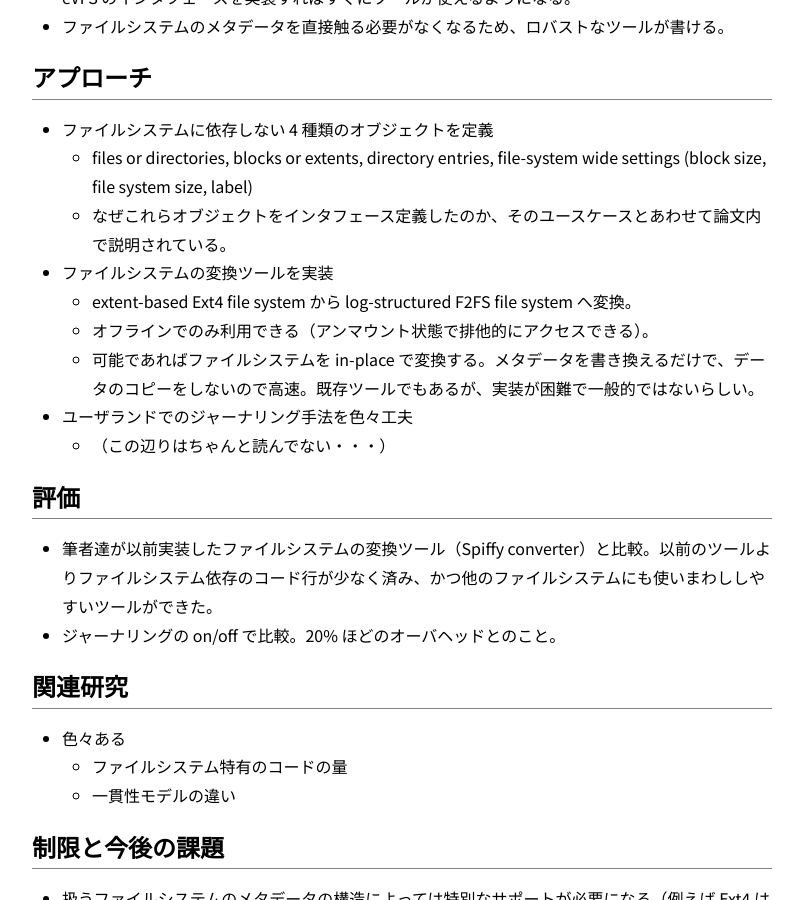
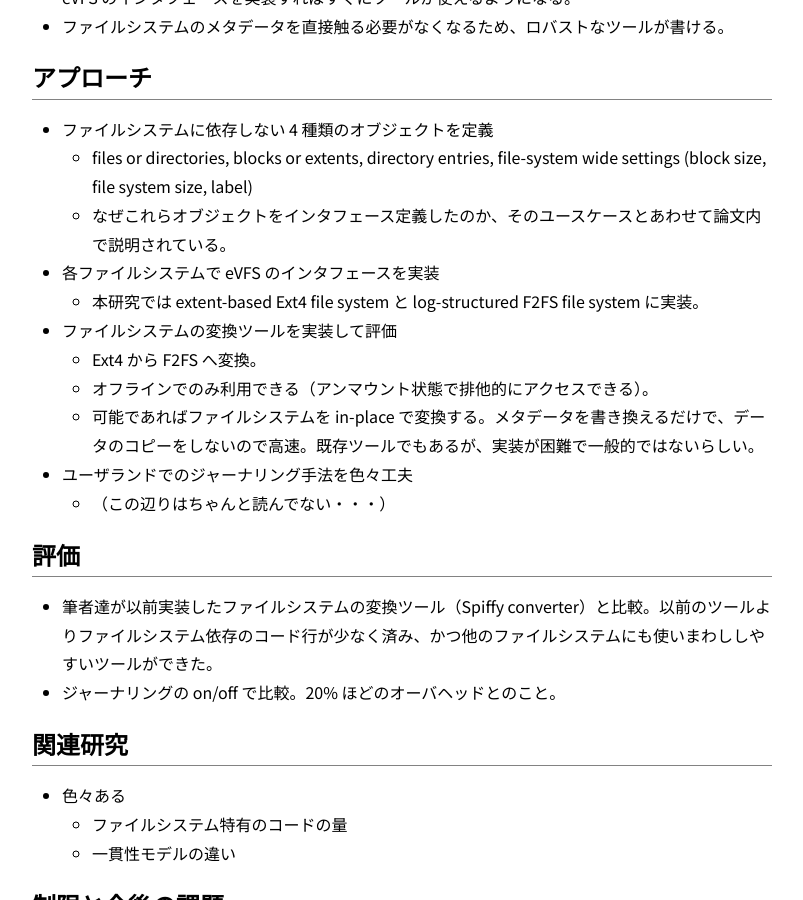
Before and after one commit to nhiroki/nhiroki.github.io, a Jekyll site: the page built from _posts/2018-10-05-paper-breaking-apart-the-vfs-for-managing-file-systems.md, in a window 1280 px wide and 900 px high, scrolled down 772 px. Shown: the whole window, without its empty margins (238-1041 px from the left). Built offline with Jekyll 4.4.1, drawn with Linux system fonts in a browser that asks for light colours; comment, search, counter and statistics services are not loaded.

Commit message:
Update the existing article

```diff
--- a/_posts/2018-10-05-paper-breaking-apart-the-vfs-for-managing-file-systems.md
+++ b/_posts/2018-10-05-paper-breaking-apart-the-vfs-for-managing-file-systems.md
@@ -28,8 +28,10 @@ VFS はファイルシステムの管理ツールのための API を提供し
 - ファイルシステムに依存しない 4 種類のオブジェクトを定義
   - files or directories, blocks or extents, directory entries, file-system wide settings (block size, file system size, label)
   - なぜこれらオブジェクトをインタフェース定義したのか、そのユースケースとあわせて論文内で説明されている。
-- ファイルシステムの変換ツールを実装
-  - extent-based Ext4 file system から log-structured F2FS file system へ変換。
+- 各ファイルシステムで eVFS のインタフェースを実装
+  - 本研究では extent-based Ext4 file system と log-structured F2FS file system に実装。
+- ファイルシステムの変換ツールを実装して評価
+  - Ext4 から F2FS へ変換。
   - オフラインでのみ利用できる（アンマウント状態で排他的にアクセスできる）。
   - 可能であればファイルシステムを in-place で変換する。メタデータを書き換えるだけで、データのコピーをしないので高速。既存ツールでもあるが、実装が困難で一般的ではないらしい。
 - ユーザランドでのジャーナリング手法を色々工夫
```
